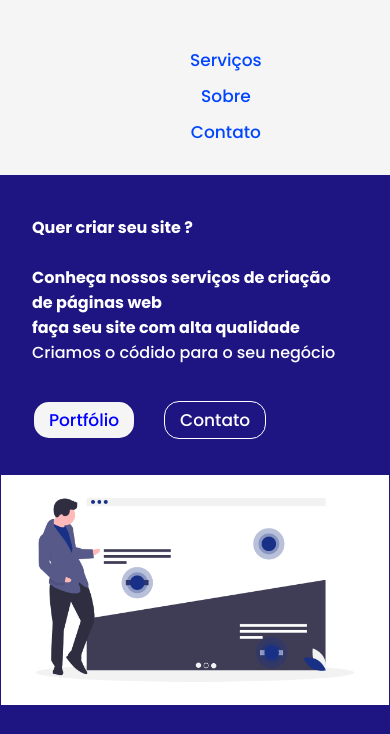
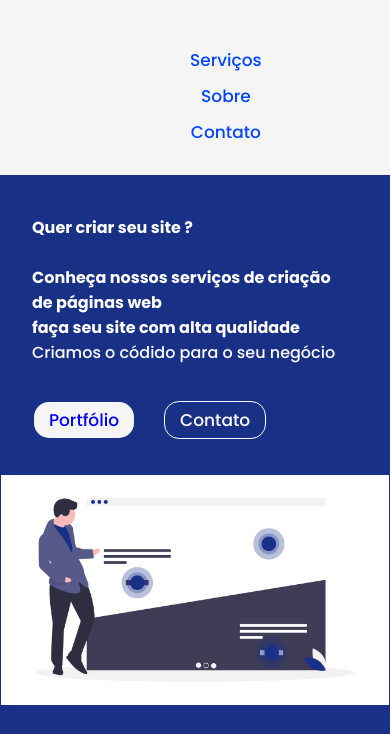
Before and after one commit to GuilhermeCenteno/Gcode, a plain HTML site: page index.html in a window 390 px wide. Shown: the part 110-844 px from the top of the page. Drawn offline with Linux system fonts and the light colour scheme.

Commit message:
alterei o fundo do site

```diff
--- a/style.css
+++ b/style.css
@@ -11,7 +11,7 @@ html {
 }
 
 body {
-    background: #1206be;
+    background: #183086;
     font-family: 'Poppins', sans-serif;
 }
 
@@ -506,11 +506,6 @@ footer h4 {
 }
 
 @media screen and (max-width: 480px) {
-
-    body {
-        background: rgb(30, 21, 131);
-    }
-
     .menu {
         flex-direction: column;
         margin: 125px;
```
Also changed, not shown: img/wave.svg (added).
